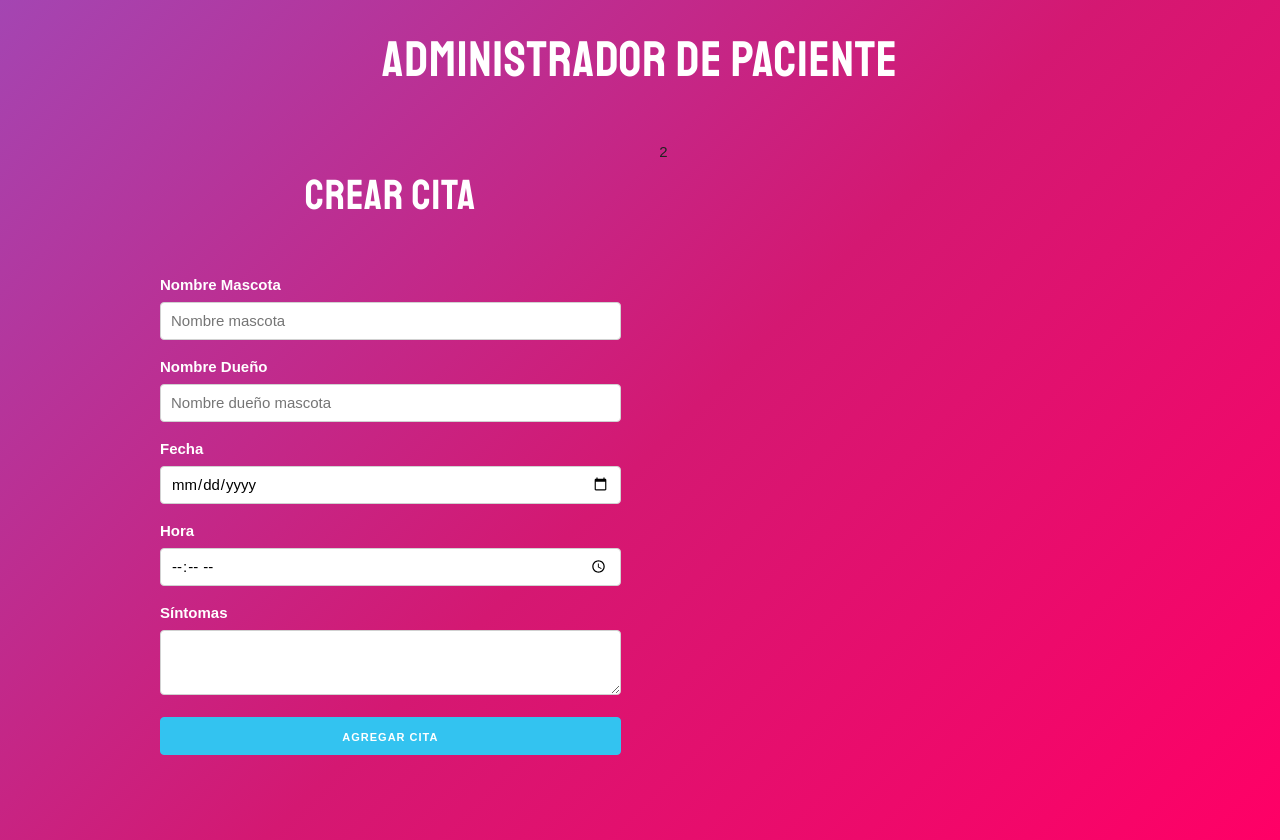
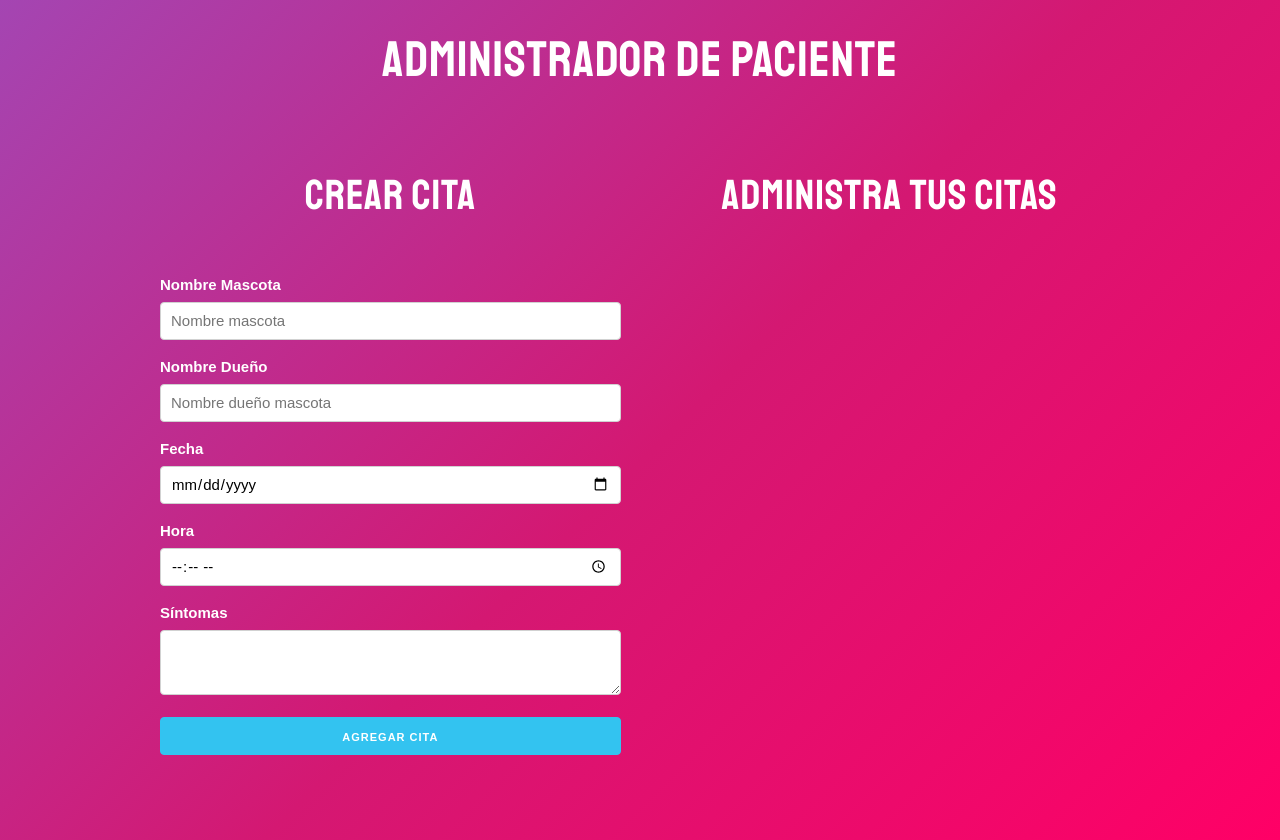
Before and after one commit to AbnirHencazs/Doggtor, a React (Create React App) app: page / in a window 1280 px wide. Built offline with nearby package versions, Linux system fonts and the light colour scheme.

Commit message:
implementacion componente que muestra citas y funcion para borrar citas agregadas

```diff
--- a/src/App.js
+++ b/src/App.js
@@ -1,5 +1,7 @@
 import React, { useState, Fragment } from 'react'
 import Formulario from './Components/Formulario'
+import Cita from './Components/Cita'
+
 function App() {
   //Arreglo de citas para listar
   const [citas, setCitas] = useState([])
@@ -11,6 +13,15 @@
       cita
     ])
   }
+
+  //Funcion que elimina una cita por su id
+  const eliminarCita = id => {
+    const nuevasCitas = citas.filter( cita =>
+      cita.id !== id
+    )
+    setCitas(nuevasCitas);
+  }
+
   return (
     <Fragment>
       <h1>Administrador de paciente</h1>
@@ -21,7 +32,15 @@
               crearCita={crearCita}/>
           </div>
           <div className="one-half column">
-            2
+            <h2>Administra tus citas</h2>
+            {
+              citas.map( cita => (
+                <Cita
+                  key={cita.id}
+                  cita={cita}
+                  eliminarCita={eliminarCita}/>
+              ))
+            }
           </div>
         </div>
       </div>
```
